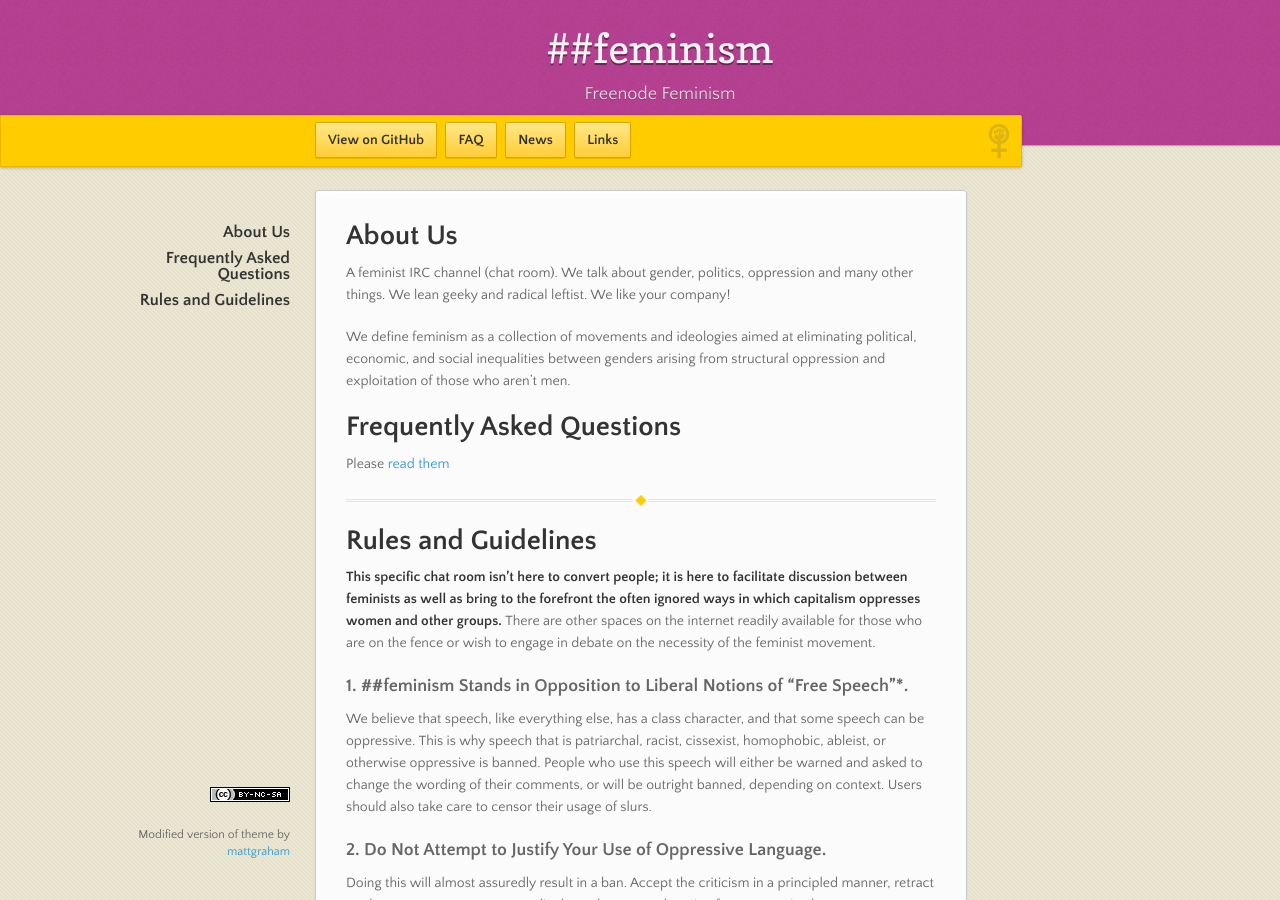
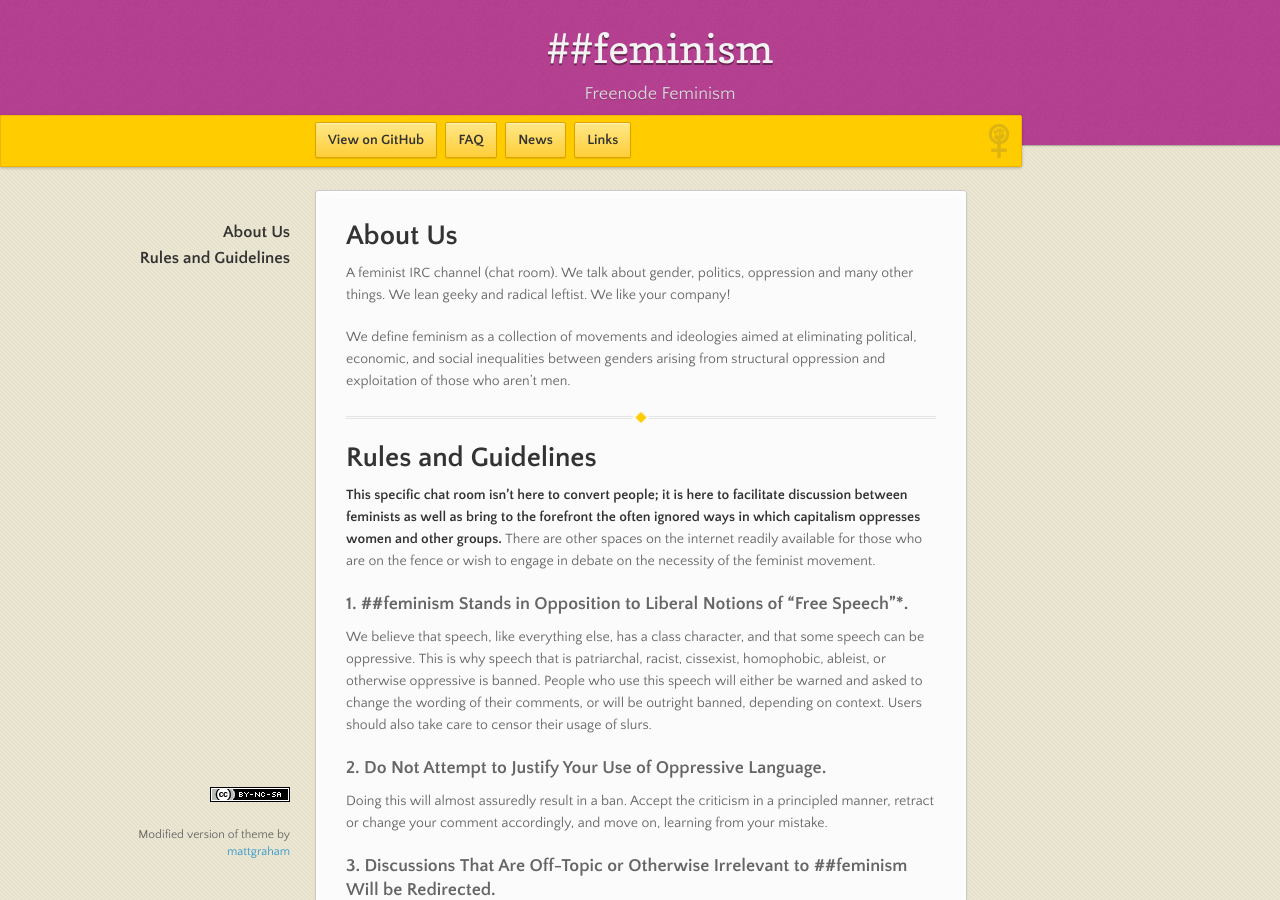
Before and after one commit to feminism-chat/feminism-chat.github.io, a Jekyll site: the page built from index.md, in a window 1280 px wide and 900 px high. Built offline with Jekyll 4.4.1, drawn with Linux system fonts in a browser that asks for light colours; nearby versions of some CDN libraries.

Commit message:
remove FAQ link from main text, since FAQ will soon be the front page

```diff
--- a/index.md
+++ b/index.md
@@ -9,10 +9,6 @@ title: Home
 A feminist IRC channel (chat room). We talk about gender, politics, oppression and many other things. We lean geeky and radical leftist. We like your company!
 
 We define feminism as a collection of movements and ideologies aimed at eliminating political, economic, and social inequalities between genders arising from structural oppression and exploitation of those who aren't men.
-
-# Frequently Asked Questions
-
-Please [read them](/faq/)
 
 ***
 
```
